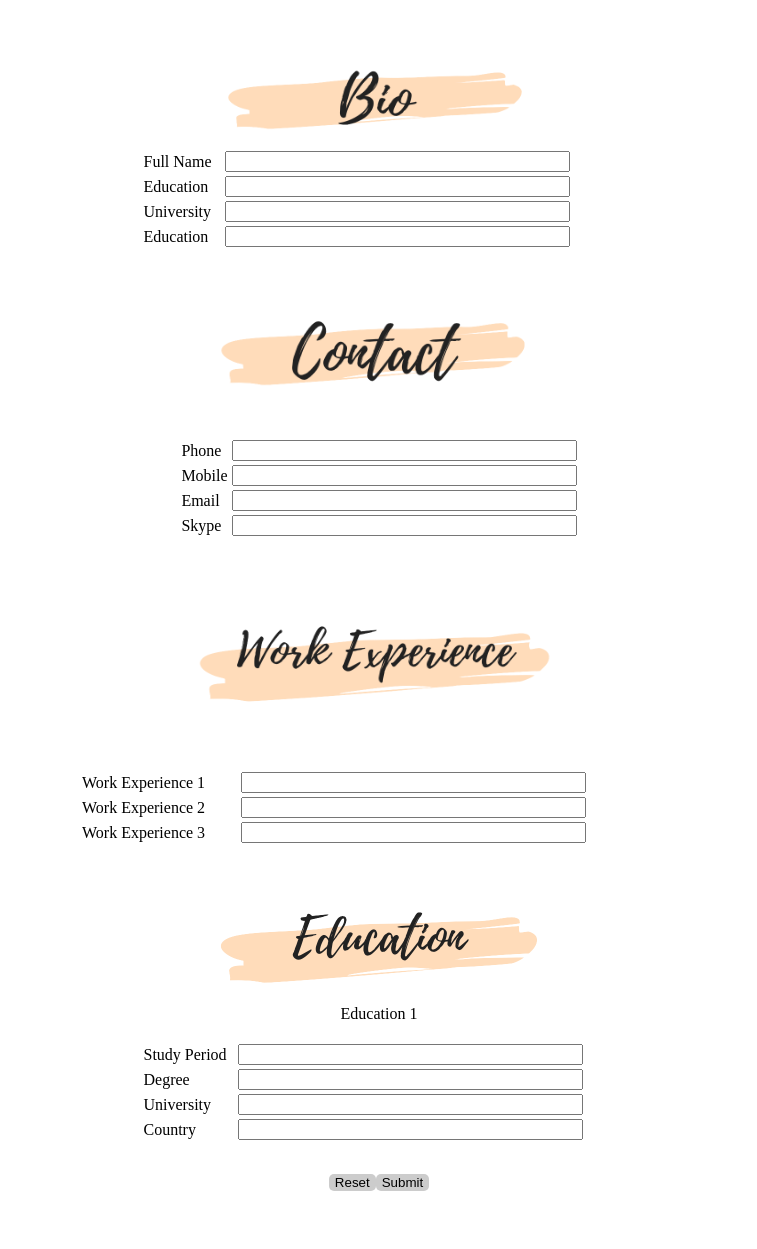
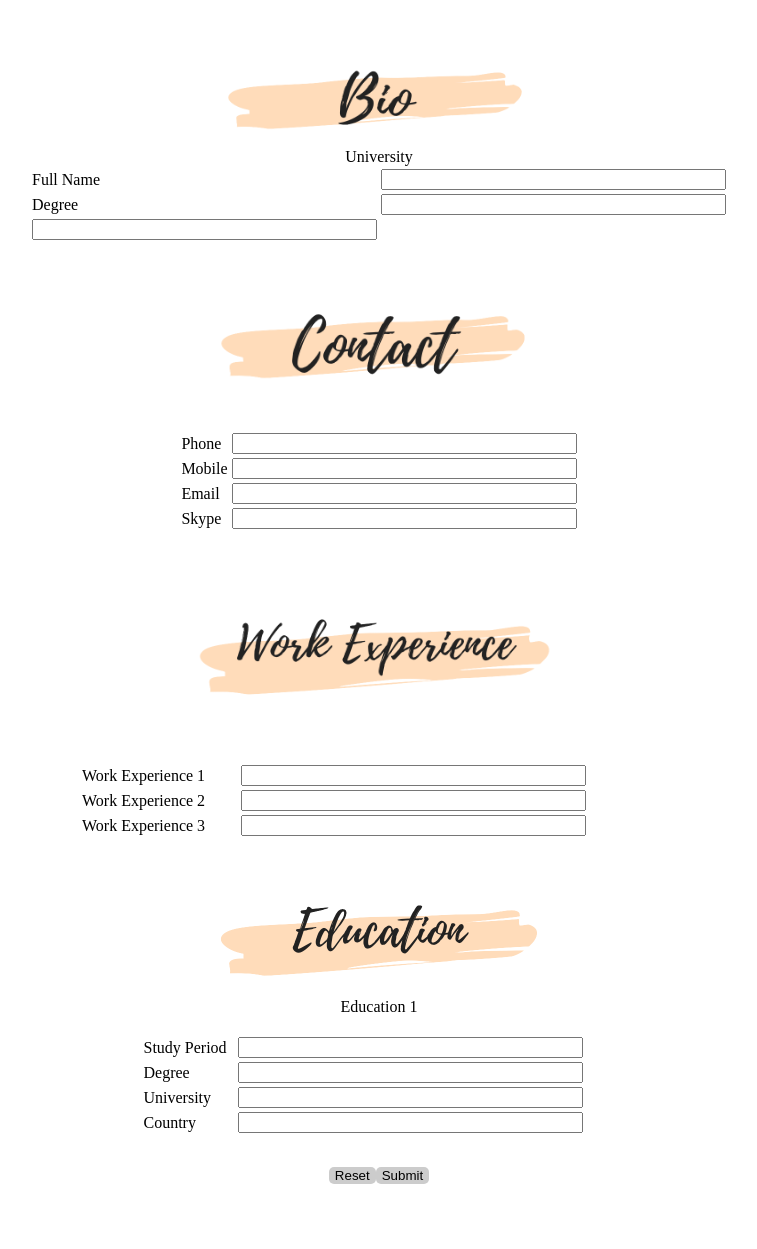
Before and after one commit to CDivyaPrabha/CP3405-Assessment, a Flask app: template app/templates/formCV.html in a window 1280 px wide. Shown: the part 108-1357 px from the top of the page, without its empty margins (261-1018 px from the left). After the commit the page ends 1292 px from the top, so only its background shows below. Run offline with Flask 2, Linux system fonts and the light colour scheme; the template is opened without the code that fills it, so the values that code supplies are empty.

Commit message:
fix minor mistake

```diff
--- a/app/static/styles/styles.css
+++ b/app/static/styles/styles.css
@@ -1,6 +1,6 @@
 .profile{
     padding-top: 15px;
-   padding-left: 220px;
+    padding-left: 220px;
 }
 
 .logo{
@@ -277,3 +277,7 @@ input[type=submit], input[type=reset]{
     -webkit-border-radius: 5px;
     border-radius: 5px;
 }
+
+.job_list{
+
+}
--- a/app/templates/formCV.html
+++ b/app/templates/formCV.html
@@ -29,24 +29,17 @@
           </tr>
 
           <tr>
-          <td><label for="education">
-            Education</label></td>
-          <td><input type="text" name="education" id="education" size="40"/>
+          <td><label for="degree">
+            Degree</label></td>
+          <td><input type="text" name="degree" id="degree" size="40"/>
           <br></td>
           </tr>
 
           <tr>
-          <td>
           <label for="university">
             University </label></td>
           <td><input type="text" name="university" id="university" size="40"/>
           <br></td>
-          </tr>
-
-          <tr>
-          <td><label for="Education">
-              Education</label></td>
-          <td><input type="text" name="education" id="education" size="40"/></td>
           </tr>
               </tbody>
           </table>
```
